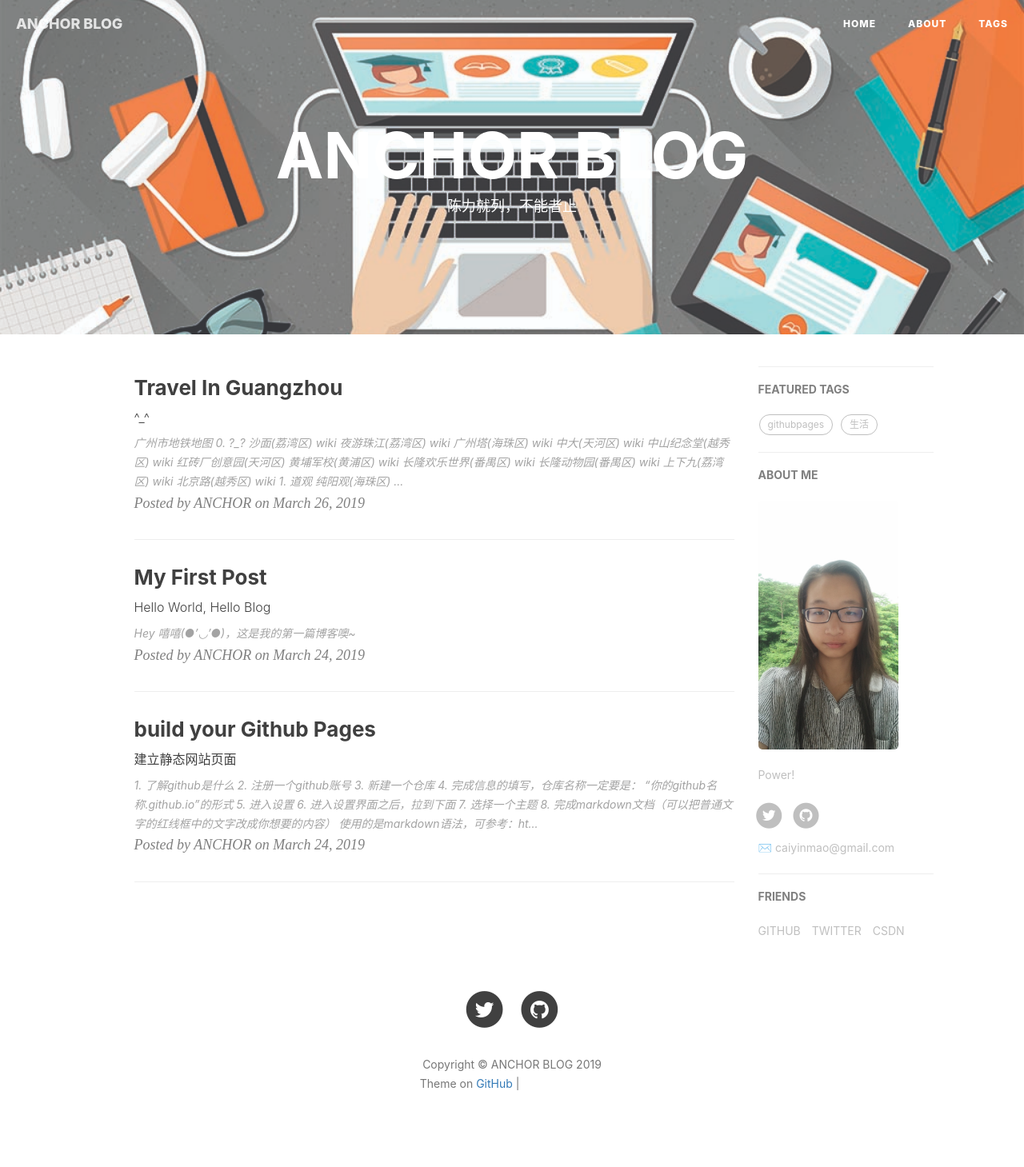
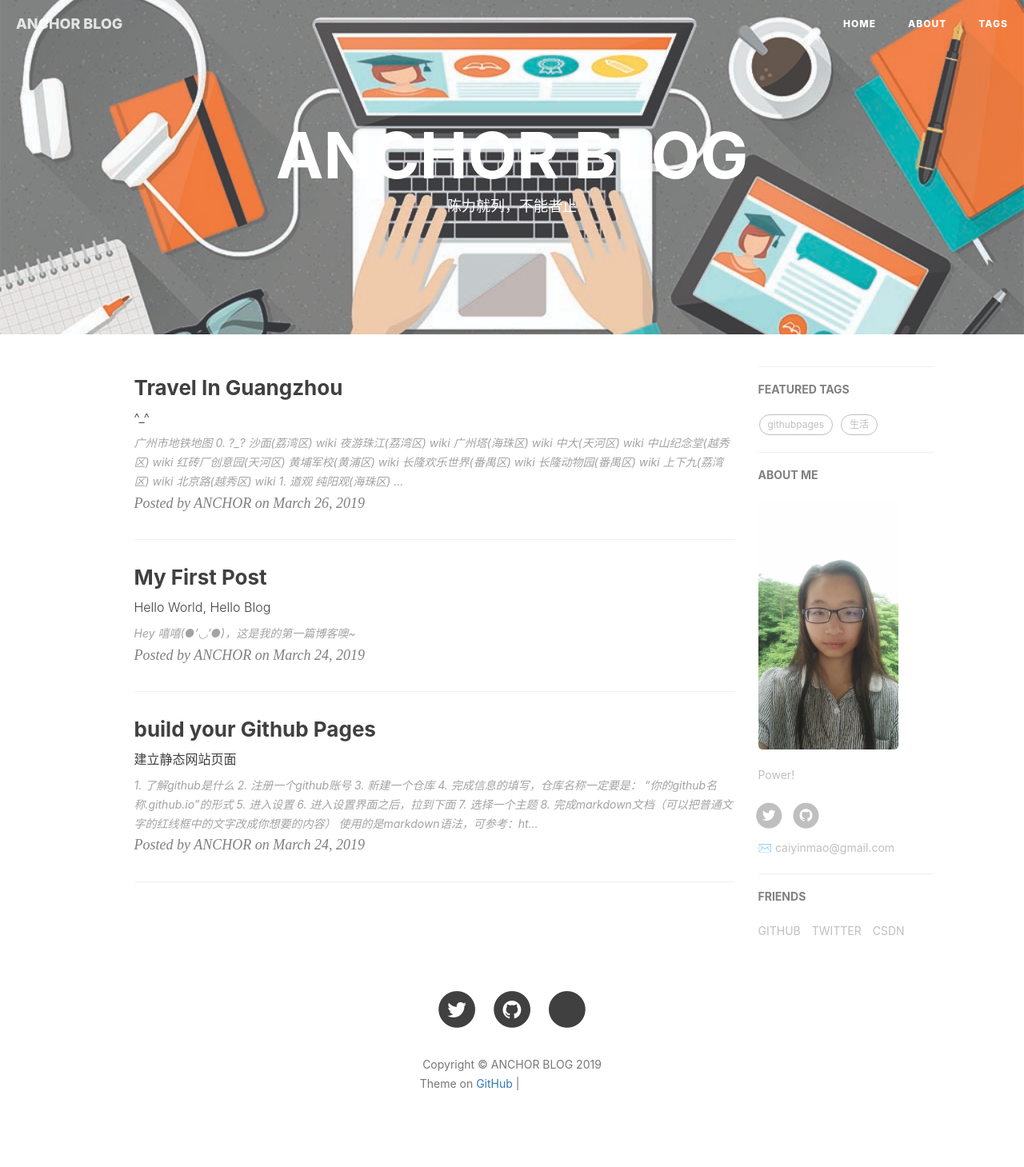
Before and after one commit to anchor2017/anchor2017.github.io, a Jekyll site: the page built from index.html, in a window 1280 px wide. Shown: the whole page at 80% size. Built offline with Jekyll 4.4.1, drawn with Linux system fonts in a browser that asks for light colours; nearby versions of some CDN libraries; the list of posts is cut into pages by our own code; comment, search, counter and statistics services are not loaded; grey boxes are pictures that could not be loaded.

Commit message:
Update footer.html

```diff
--- a/_includes/footer.html
+++ b/_includes/footer.html
@@ -89,6 +89,19 @@
                         </a>
                     </li>
                     {% endif %}
+
+                    {% if site.csdn_username %}
+                    <li>
+                        <a target="_blank" href="https://www.csdn.net/{{ site.csdn_username }}">
+                            <span class="fa-stack fa-lg">
+                                <i class="fa fa-circle fa-stack-2x"></i>
+                                <i class="fa fa-csdn fa-stack-1x fa-inverse"></i>
+                            </span>
+                        </a>
+                    </li>
+                    {% endif %}
+
+
                 </ul>
                 <p class="copyright text-muted">
                     Copyright &copy; {{ site.title }} {{ site.time | date: '%Y' }}
```
